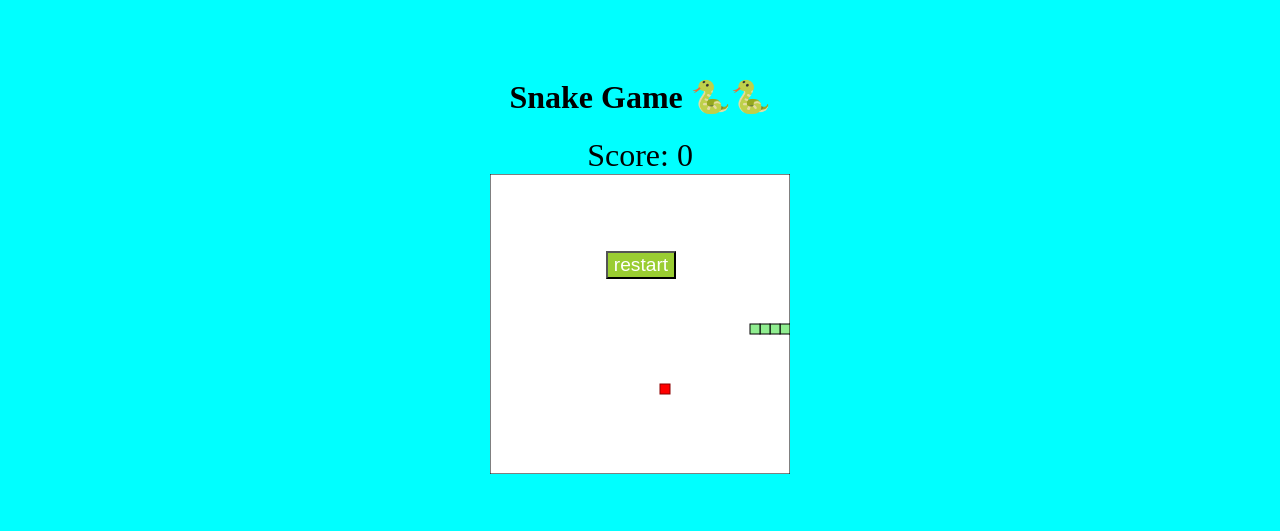
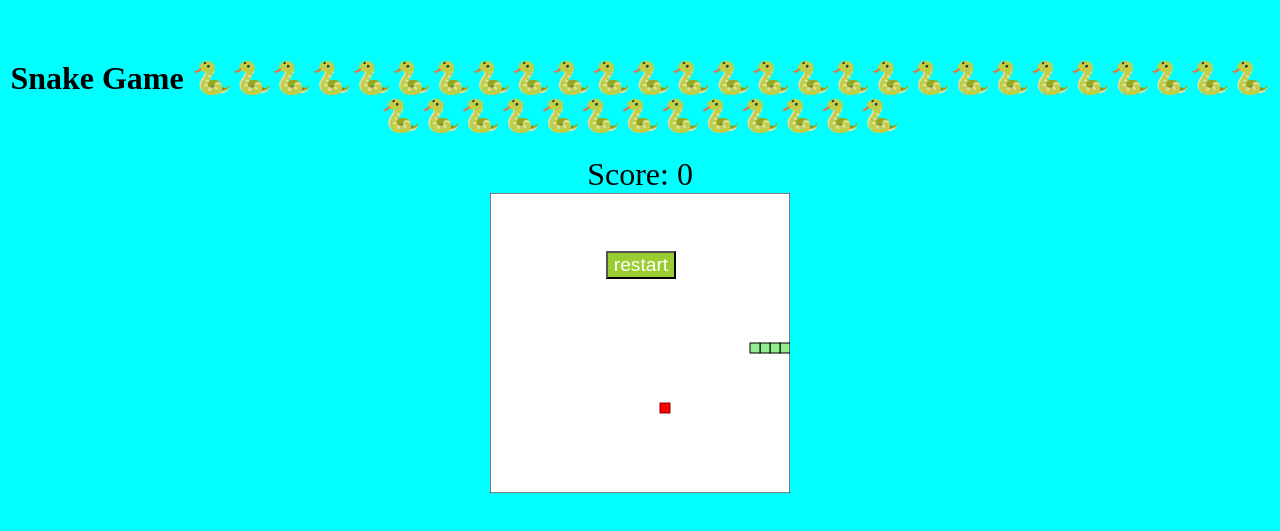
Before and after one commit to Danielwalkdenbrown/Danielwalkdenbrown.github.io, a plain HTML site: page index.html in a window 1280 px wide. Shown: the part 135-666 px from the top of the page. Drawn offline with Linux system fonts and the light colour scheme; a web font is replaced by a local one.

Commit message:
add snaks

```diff
--- a/index.html
+++ b/index.html
@@ -8,7 +8,7 @@
 
   <body>
     <div class="gameContainer">
-      <h1>Snake Game 🐍🐍</h1>
+      <h1>Snake Game 🐍🐍🐍🐍🐍🐍🐍🐍🐍🐍🐍🐍🐍🐍🐍🐍🐍🐍🐍🐍🐍🐍🐍🐍🐍🐍🐍🐍🐍🐍🐍🐍🐍🐍🐍🐍🐍🐍🐍🐍</h1>
       <div id="score">Score: 0</div>
       <diV id="restart">
         <button id="restart-button" class="hidden">restart</button>
```
